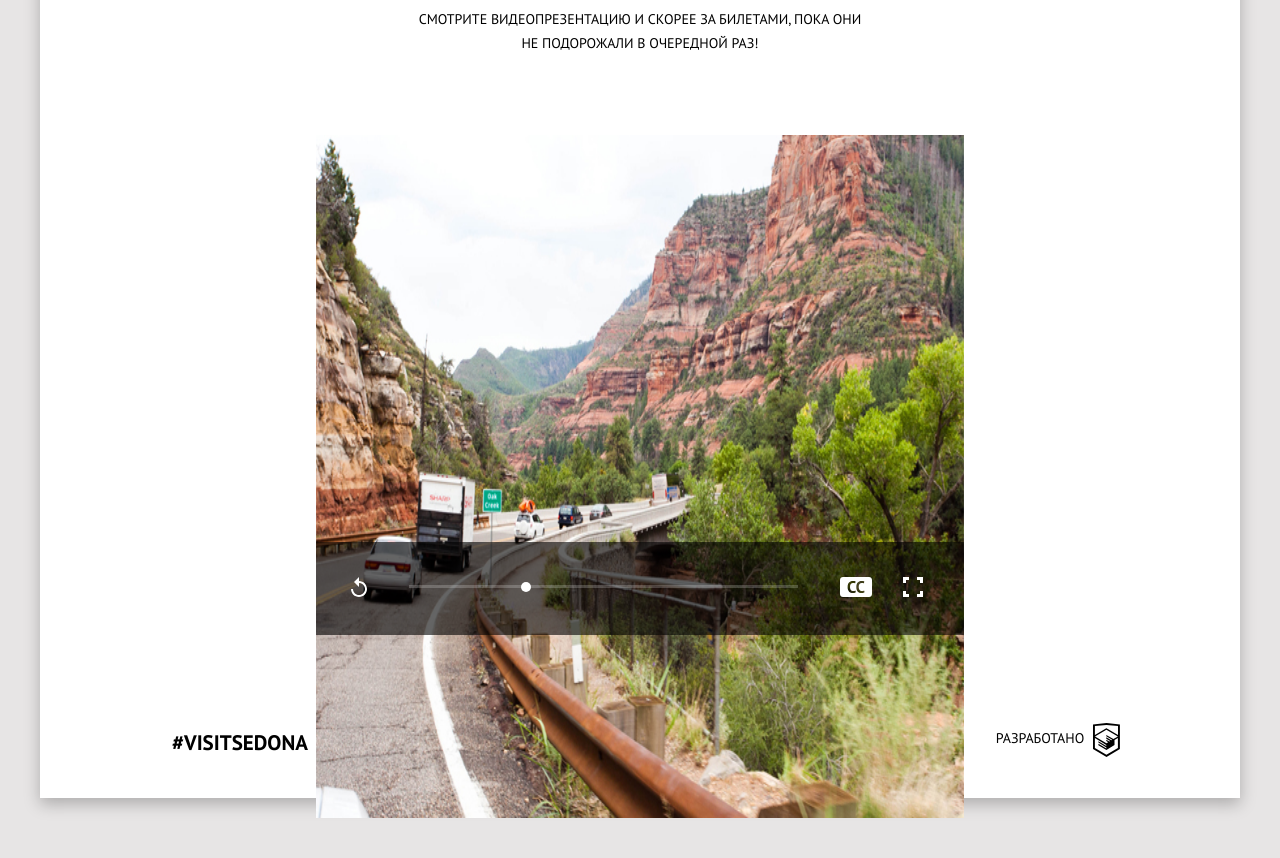
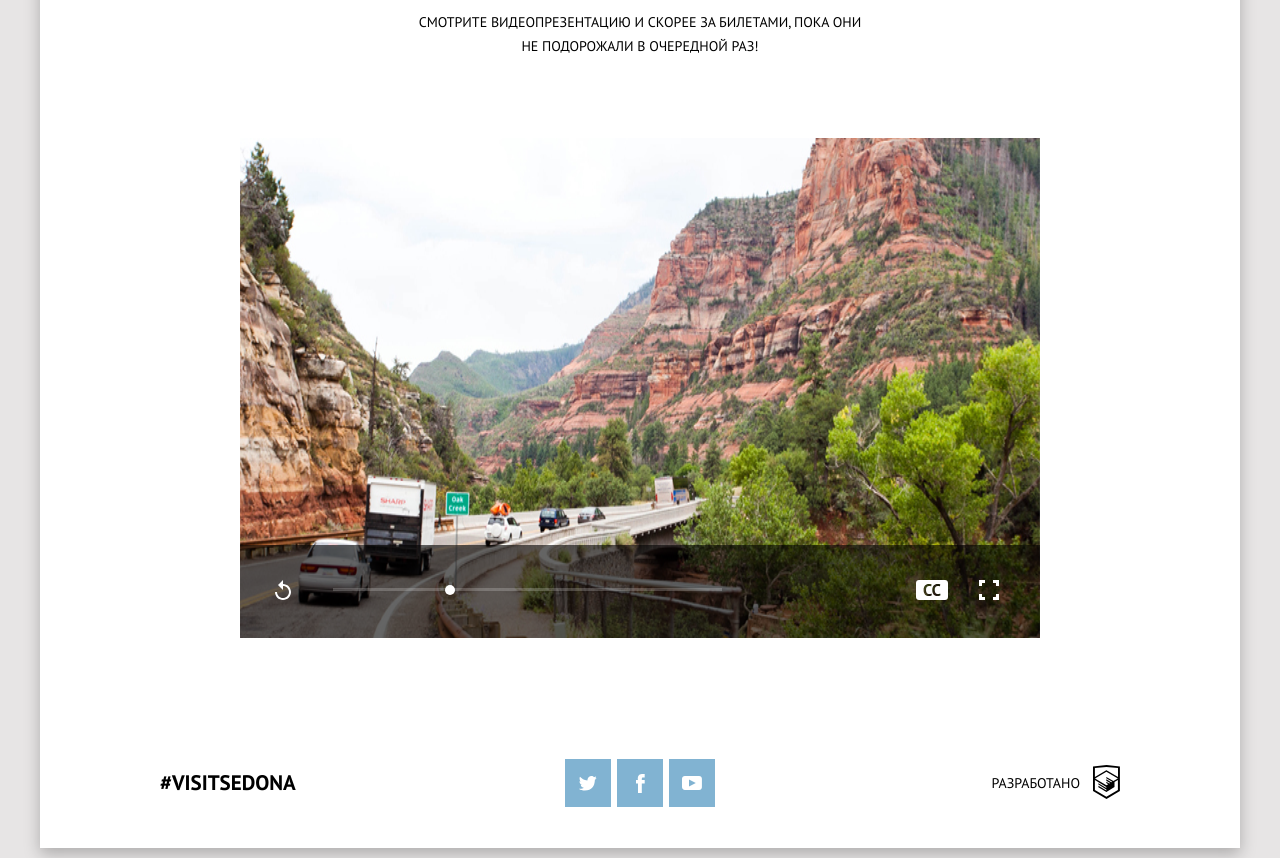
Before and after one commit to dtumanenkov/29559-sedona-23, a website: page source/catalog.html in a window 1280 px wide. Shown: the part 1420-2278 px from the top of the page. Before the commit the page ends 2245 px from the top, so only its background shows below. Drawn offline with nearby package versions, Linux system fonts and the light colour scheme; files that its build step writes are made by us from their sources.

Commit message:
catalog_all_pperfect

```diff
--- a/source/catalog.html
+++ b/source/catalog.html
@@ -156,10 +156,10 @@
         </div>
       </section>
     </main>
-    <footer class="container page-footer">
-      <div class="page-footer__wrapper">
-        <a class="page-footer__hashtag" href="#">
-          <span>#visitsedona</span>
+    <footer class="container page-footer page-footer--catalog">
+      <div class="page-footer__wrapper page-footer__wrapper--catalog">
+        <a class="page-footer__hashtag-link" href="#">
+          <span class="page-footer__hashtag">#visitsedona</span>
         </a>
         <ul class="social-links">
           <li class="social-links__item">
@@ -178,7 +178,7 @@
             </a>
           </li>
         </ul>
-        <p class="copyright">Разработано
+        <p class="copyright"><span class="copyright__text">Разработано</span>
           <a class="copyright__link" href="https://htmlacademy.ru/intensive/adaptive">
             <span class="visually-hidden">HTML Academy</span>
             <img class="copyright__icon" src="img/htmlacademy.svg" width="27" height="34" alt="Ссылка на сайт Htmlacademy">
--- a/source/sass/blocks/copyright.scss
+++ b/source/sass/blocks/copyright.scss
@@ -6,15 +6,25 @@
 
   @media (min-width: $tablet-width) {
     margin: 0;
-    width: 224px;
-    padding-right: 32px;
-    text-align: center;
+    flex-basis: $tablet-width / 3;
     padding-bottom: 0;
+    text-align: right;
   }
 
   @media (min-width: $desktop-width) {
-    width: 400px;
-    padding-right: 0;
+    flex-basis: $desktop-width / 3;
+  }
+}
+
+.copyright__text {
+  @media (min-width: $tablet-width) {
+    width: min-content;
+    line-height: 26px;
+    margin-right: 100px;
+  }
+
+  @media (min-width: $desktop-width) {
+    margin-right: 160px;
   }
 }
 
@@ -40,6 +50,6 @@
 
   @media (min-width: $desktop-width) {
     right: 120px;
-    top: -2px;
+    top: -5px;
   }
 }
--- a/source/sass/blocks/page-footer.scss
+++ b/source/sass/blocks/page-footer.scss
@@ -1,5 +1,11 @@
 .page-footer {
   min-height: 120px;
+}
+
+.page-footer--catalog {
+  @media (min-width: $desktop-width) {
+    height: 130px;
+  }
 }
 
 .page-footer__wrapper {
@@ -13,6 +19,7 @@
     flex-direction: row;
     align-items: center;
     background-color: $basic-white;
+    height: 120px;
   }
 
   @media (min-width: $desktop-width) {
@@ -20,7 +27,13 @@
   }
 }
 
-.page-footer__hashtag {
+.page-footer__wrapper--catalog {
+  @media (min-width: $desktop-width) {
+    height: 130px;
+  }
+}
+
+.page-footer__hashtag-link {
   display: block;
   color: $basic-black;
   font-weight: 700;
@@ -31,13 +44,22 @@
   text-align: center;
 
   @media (min-width: $tablet-width) {
+    text-align: unset;
     margin: 0;
-    width: 256px;
-    margin-top: 5px;
+    flex-basis: $tablet-width / 3;
   }
 
   @media (min-width: $desktop-width) {
-    width: 400px;
-    margin-top: 10px;
+    flex-basis: $desktop-width / 3;
   }
 }
+
+.page-footer__hashtag {
+  @media (min-width: $tablet-width) {
+    margin-left: 60px;
+  }
+
+  @media (min-width: $desktop-width) {
+    margin-left: 120px;
+  }
+}
--- a/source/sass/blocks/social-links.scss
+++ b/source/sass/blocks/social-links.scss
@@ -1,14 +1,25 @@
 .social-links {
   @include ul-ol-reset;
   text-align: center;
+  display: flex;
+  flex-direction: row;
+  justify-content: center;
+  height: 112px;
+  align-items: center;
+  gap: 6px;
 
   @media (min-width: $tablet-width) {
     margin: 0;
-    width: 256px;
+    flex-basis: $tablet-width / 3;
+    display: flex;
+    flex-direction: row;
+    justify-content: center;
+    flex-wrap: no-wrap;
+    gap: 6px;
   }
 
   @media (min-width: $desktop-width) {
-    width: 400px;
+    flex-basis: $desktop-width / 3;
   }
 }
 
@@ -16,9 +27,6 @@
   width: 46px;
   height: 48px;
   background-color: $basic-blue;
-  display: inline-block;
-  margin-top: 34px;
-  margin-bottom: 22px;
 }
 
 .social-links__link--twitter {
--- a/source/sass/blocks/video.scss
+++ b/source/sass/blocks/video.scss
@@ -4,6 +4,11 @@
 
   @media (min-width: $tablet-width) {
     margin-bottom: 43px;
+  }
+
+  @media (min-width: $desktop-width) {
+    width: 800px;
+    margin: 0 auto 80px auto;
   }
 }
 
@@ -19,6 +24,10 @@
     line-height: 26px;
     width: 445px;
     margin-top: 57px;
+  }
+
+  @media (min-width: $desktop-width) {
+    margin-top: 60px;
   }
 }
 
@@ -53,6 +62,10 @@
     width: 648px;
     height: 500px;
   }
+
+  @media (min-width: $desktop-width) {
+    width: 800px;
+  }
 }
 
 .video__picture-container {
@@ -61,6 +74,10 @@
 
   @media (min-width: $tablet-width) {
     height: 500px;
+  }
+
+  @media (min-width: $desktop-width) {
+    overflow: hidden;
   }
 }
 
```
Also changed, not shown: source/index.html (+3 -3 lines).
